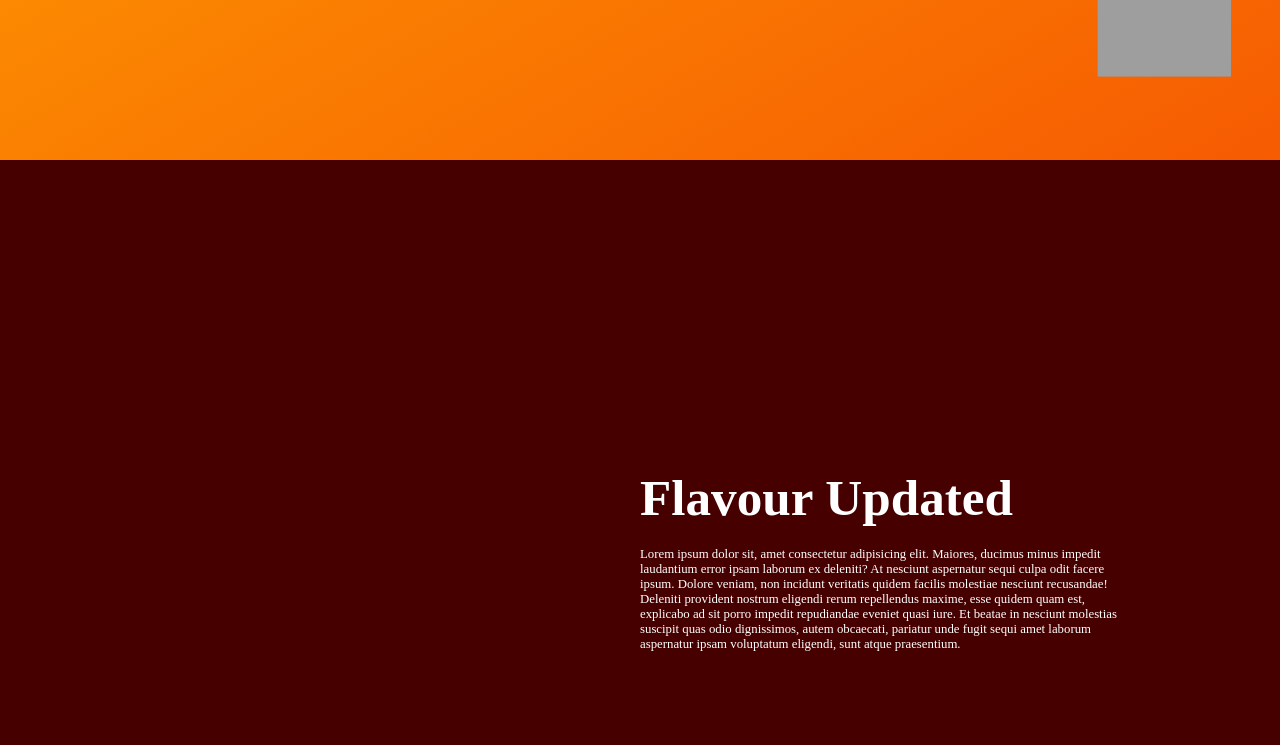
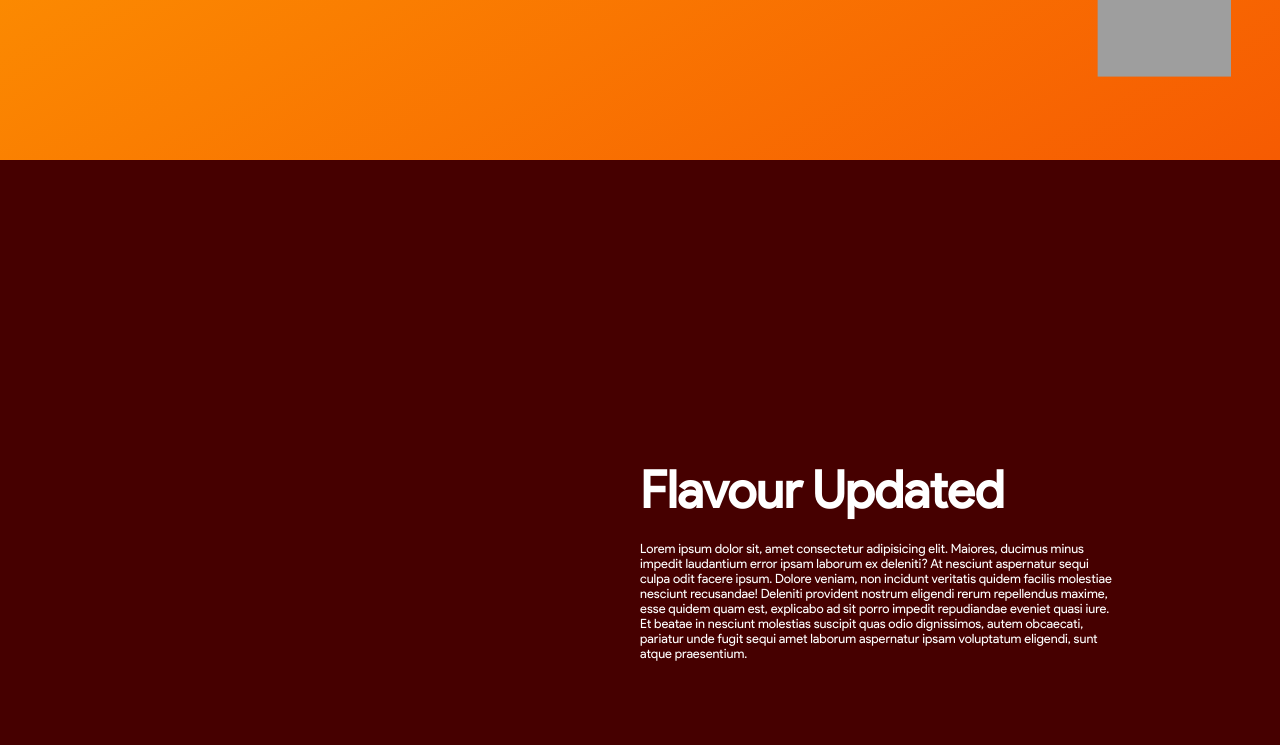
Before and after one commit to hamzaKhan2004/Fanta, a plain HTML site: page index.html in a window 1280 px wide. Shown: the part 640-1385 px from the top of the page. Drawn offline with nearby package versions, Linux system fonts and the light colour scheme; grey boxes are pictures that could not be loaded.

Commit message:
Fonts Add

```diff
--- a/style.css
+++ b/style.css
@@ -1,3 +1,14 @@
+@font-face {
+    font-family: Product Sans;
+    src: url(Product\ Sans\ Regular.woff2);
+}
+
+@font-face {
+    font-family: Product Sans B;
+    src: url(Product\ Sans\ Bold.woff2);
+}
+
+
 *{
     margin: 0;
     padding: 0;
```
Also changed, not shown: Product Sans Bold.ttf (deleted), Product Sans Bold.woff2 (added), Product Sans Regular.ttf (deleted), Product Sans Regular.woff2 (added).
